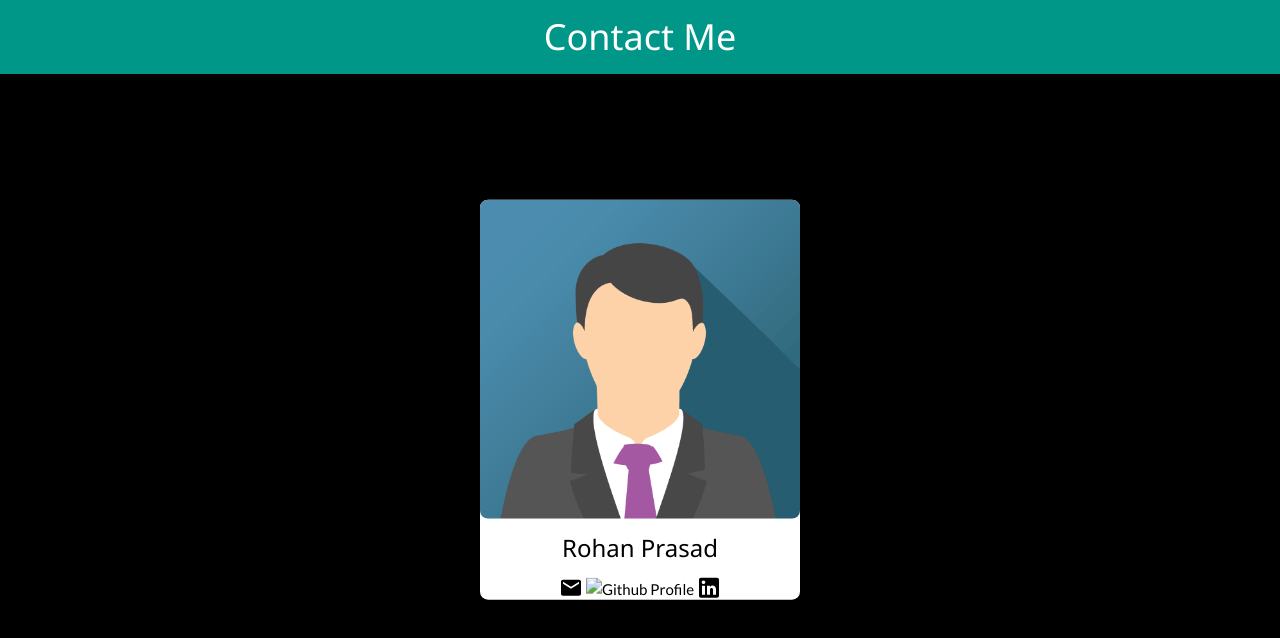
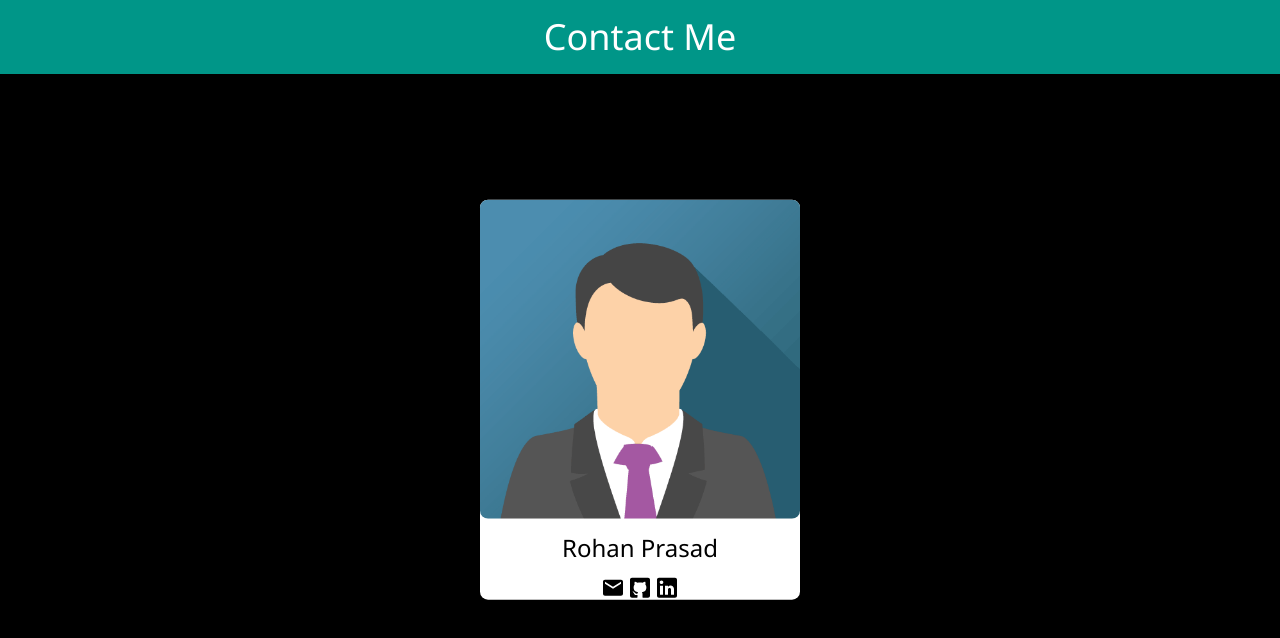
Before and after one commit to rohan097/rohan097.github.io, a plain HTML site: page ContactMe.html in a window 1280 px wide. Drawn offline with Linux system fonts and the light colour scheme.

Commit message:
Update ContactMe.html

```diff
--- a/ContactMe.html
+++ b/ContactMe.html
@@ -26,7 +26,7 @@
       <img src="/images/email.svg" alt="Email ID" title="rohan.prasad2015@vit.ac.in">
     </a>
     <a href="https://github.com/rohan097" target="_blank" style="text-decoration:None">
-      <img src="github-box.svg" alt="Github Profile">
+      <img src="/images/github-box.svg" alt="Github Profile">
     </a>
     <a href="https://in.linkedin.com/in/rohan-prasad-2b9224120" target="_blank" style="text-decoration:None">
       <img src="/images/linkedin-box.svg" alt="Linkedin Profile">
```
